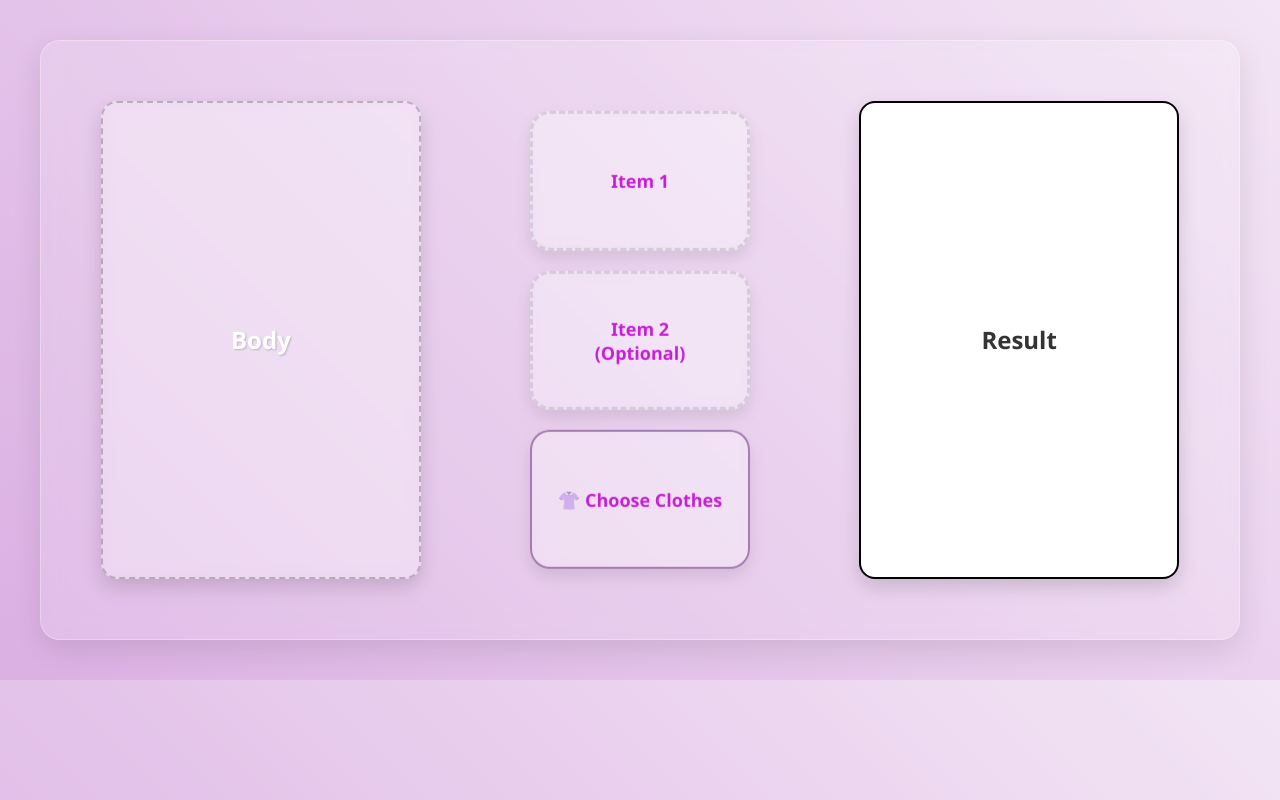
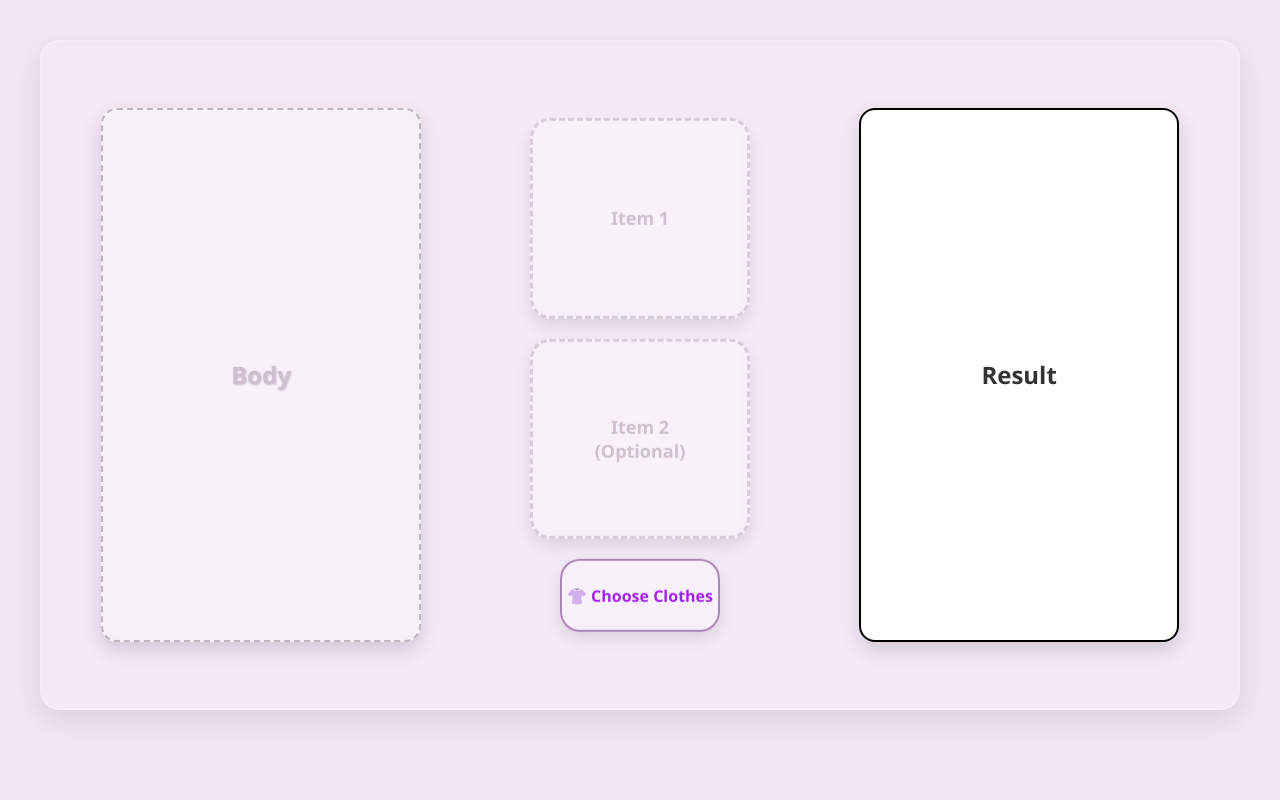
Before and after one commit to uythanhpham/sprint_1_frontend_v4, a plain HTML site: page f2.html in a window 1280 px wide. Drawn offline with Linux system fonts and the light colour scheme.

Commit message:
frontend_v4_3

```diff
--- a/f2.html
+++ b/f2.html
@@ -12,19 +12,24 @@
       margin: 0;
       padding: 40px;
       font-family: 'Segoe UI', Tahoma, Geneva, Verdana, sans-serif;
-      background: linear-gradient(45deg, #dbb0e3, #F3E5F5);
+      background-color: #f3e5f5; /* ✅ Nền đơn sắc thay vì gradient */
     }
 
     .container {
       position: relative;
       width: 100%;
-      height: 600px;
+      height: 670px;
       border-radius: 20px;
       box-shadow: 0 10px 30px rgba(0, 0, 0, 0.1);
       background-color: rgba(255, 255, 255, 0.15);
       backdrop-filter: blur(10px);
       border: 1px solid rgba(255, 255, 255, 0.3);
       overflow: hidden;
+    }
+
+    .rectangle-body,
+    .square {
+      color: #cfc0cf; /* ✅ Màu chữ xám nhạt */
     }
 
     .rectangle-body,
@@ -40,7 +45,6 @@
       text-align: center;
       font-weight: bold;
       font-size: 24px;
-      color: #fff;
       text-shadow: 1px 1px 2px rgba(0, 0, 0, 0.2);
       top: 10%;
       box-shadow: 0 8px 20px rgba(0, 0, 0, 0.15);
@@ -49,7 +53,6 @@
       transition: all 0.3s ease;
     }
 
-    /* Body box mặc định */
     .rectangle-body {
       left: 5%;
       background-color: rgba(255, 255, 255, 0.25);
@@ -62,13 +65,12 @@
       background-color: rgba(255, 255, 255, 0.3);
     }
 
-    /* Result box với style riêng */
     .rectangle-result {
       right: 5%;
-      background-color: #ffffff; /* nền trắng */
-      border: 2px solid #000000; /* viền đen nét liền */
-      color: #333; /* chữ tối hơn một chút để nổi trên nền trắng */
-      text-shadow: none; /* bỏ bóng chữ để dễ đọc hơn */
+      background-color: #ffffff;
+      border: 2px solid #000000;
+      color: #333;
+      text-shadow: none;
     }
 
     .middle-items {
@@ -96,7 +98,6 @@
       font-weight: bold;
       text-align: center;
       font-size: 18px;
-      color: #c81ed8;
       box-shadow: 0 8px 16px rgba(0, 0, 0, 0.1);
       transition: transform 0.3s, box-shadow 0.3s;
       backdrop-filter: blur(8px);
@@ -125,12 +126,11 @@
       object-fit: cover;
     }
 
-    /* Viền nét liền riêng cho nút Choose Clothes */
     .solid-border {
       border: 2px solid rgba(90, 30, 110, 0.5);
+      color: #a020f0; /* ✅ Màu tím cho chữ “Choose Clothes” */
     }
 
-    /* Preview ảnh trong body */
     .rectangle-body img {
       max-height: 90%;
       object-fit: contain;
@@ -146,6 +146,15 @@
       opacity: 0;
       cursor: pointer;
     }
+
+    .solid-border {
+      border: 2px solid rgba(90, 30, 110, 0.5);
+      color: #a020f0;
+      width: 160px;   /* ✅ Thu nhỏ chiều rộng */
+      height: 80px;   /* ✅ Thu nhỏ chiều cao */
+      font-size: 16px; /* ✅ Thu nhỏ cỡ chữ nếu cần */
+    }
+
   </style>
 </head>
 <body>
@@ -176,7 +185,6 @@
 
     <div class="rectangle-result">
       Result
-      <!-- Không có input file -->
     </div>
   </div>
 
```
